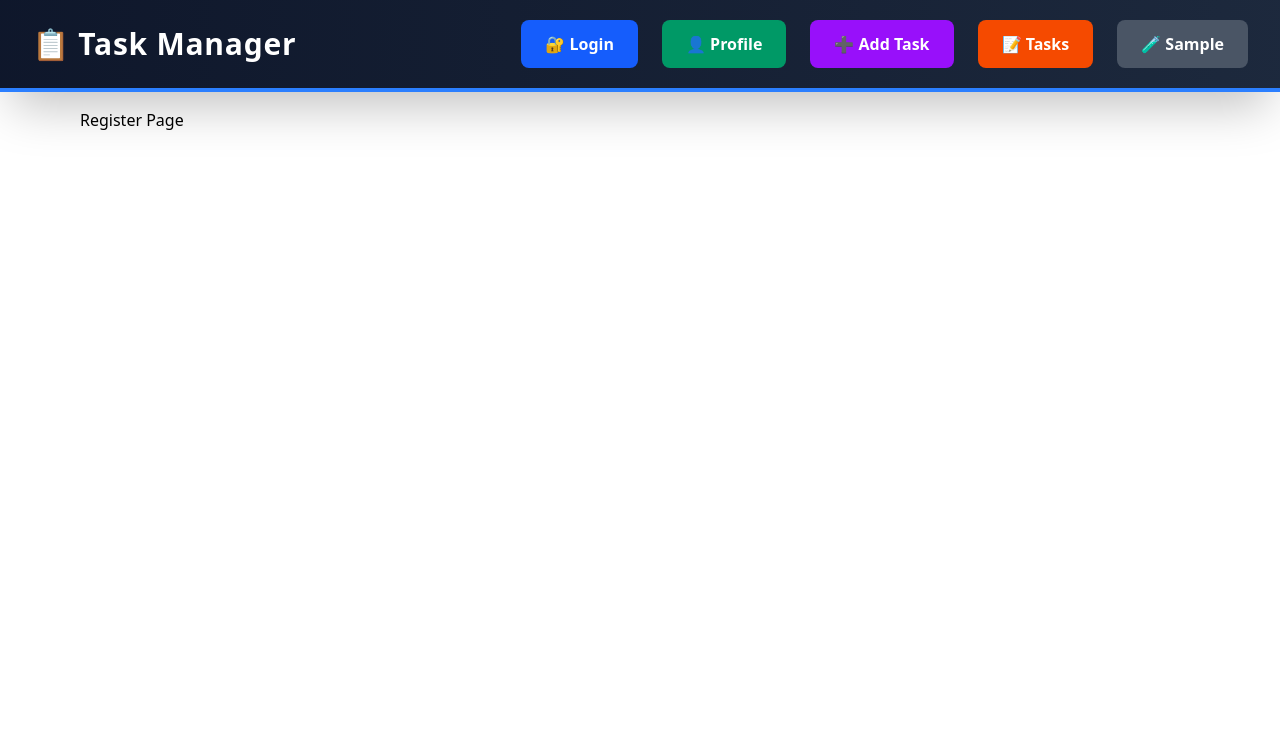
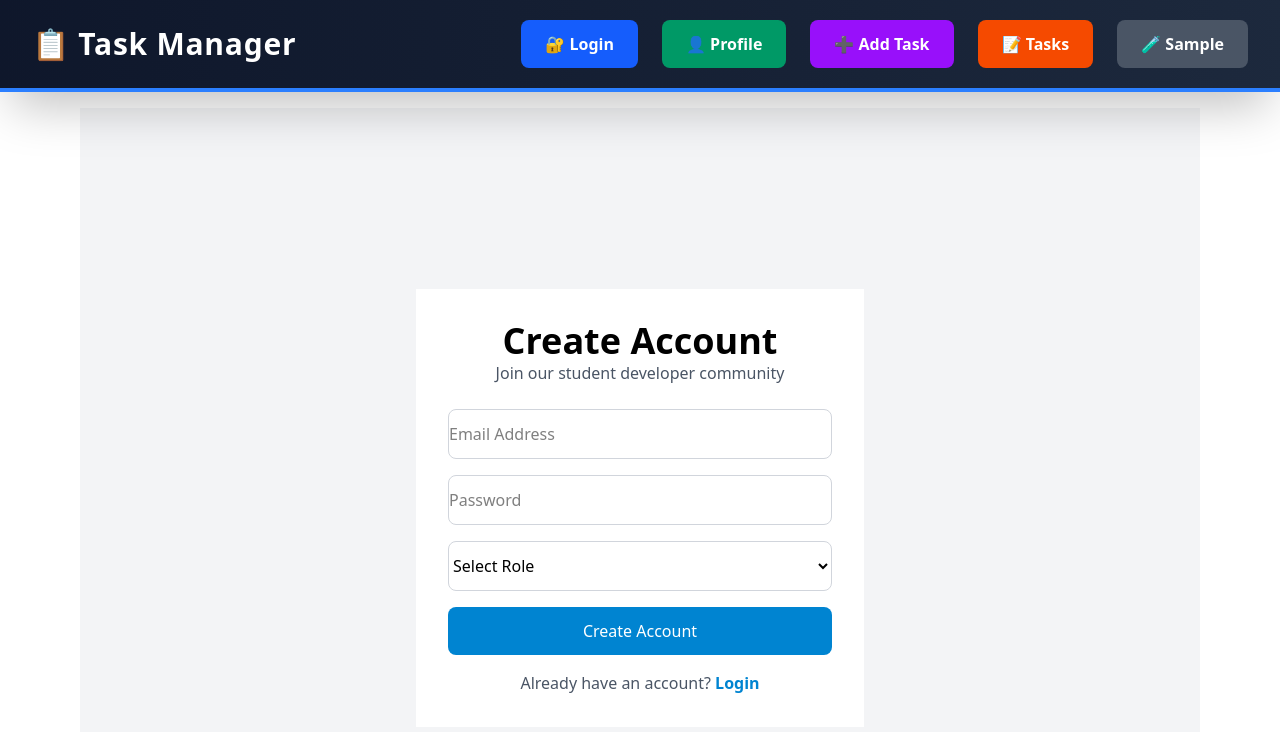
Before and after one commit to Task-Manager-Web-App/task-manager-frontend, a React app: page /register in a window 1280 px wide. Shown: the top 732 px of the page. Built offline with nearby package versions, Linux system fonts and the light colour scheme; the HTML template or start-up script is replaced by a standard one.

Commit message:
Login and register connect(work 100%)  with backend (without role)

```diff
--- a/src/pages/login-pages/LoginPage.tsx
+++ b/src/pages/login-pages/LoginPage.tsx
@@ -1,10 +1,81 @@
+import { useState } from "react";
+import { Link } from "react-router-dom";
 
 export default function LoginPage() {
+  const [email, setEmail] = useState("");
+  const [password, setPassword] = useState("");
+
+  const handleSubmit = async (e: React.FormEvent<HTMLFormElement>) => {
+  e.preventDefault();
+
+  try {
+    const response = await fetch("http://localhost:3000/login", {
+      method: "POST",
+      headers: {
+        "Content-Type": "application/json",
+      },
+      body: JSON.stringify({
+        email: email,
+        password: password,
+      }),
+    });
+
+    const data = await response.json();
+
+    if (!response.ok) {
+      alert(data.message || "Login failed");
+      return;
+    }
+
+    alert("Login successful!");
+    //console.log("User:", data.user);
+    //console.log("Session:", data.session);
+    //localStorage.setItem("access_token", data.session.access_token);
+    window.location.href = "../tasks-page/TasksPage.tsx";
+
+
+
+  } catch (error) {
+    alert("Unable to connect to server");
+    console.error(error);
+  }
+};
 
 
   return (
-    <div>
-      <h1>Login Page</h1>
+    <div className="min-h-screen flex items-center justify-center bg-gray-100">
+      <div className="w-full max-w-md bg-white p-8">
+        <h1 className="text-4xl font-bold text-center">Welcome Back</h1>
+        <p className="text-center text-gray-600 mb-6">Please enter your credentials to login</p>
+
+        <form onSubmit={handleSubmit} className="space-y-4">
+          <input
+            type="email"
+            placeholder="Email Address"
+            value={email}
+            onChange={(e) => setEmail(e.target.value)}
+            className="w-full py-3 border border-gray-300 rounded-lg "
+            required
+          />
+
+          <input
+            type="password"
+            placeholder="Password"
+            value={password}
+            onChange={(e) => setPassword(e.target.value)}
+            className="w-full py-3 border border-gray-300 rounded-lg "
+            required
+          />
+
+          <button type="submit" className="w-full py-3 bg-sky-600  text-white py-2 rounded-lg">
+            Login
+          </button>
+        </form>
+
+        <p className="text-center text-gray-600">
+          Don't have an account? <Link to="/register" className="text-sky-600 ">Register</Link>
+        </p>
+      </div>
     </div>
   );
 }
--- a/src/pages/login-pages/RegisterPage.tsx
+++ b/src/pages/login-pages/RegisterPage.tsx
@@ -1,10 +1,89 @@
+import { useState } from "react";
+import { Link } from "react-router-dom";
 
 export default function RegisterPage() {
 
+  const [email, setEmail] = useState("");
+  const [password, setPassword] = useState("");
+  //const [role, setRole] = useState("");
+
+  const handleSubmit = async (e: React.FormEvent<HTMLFormElement>) => {
+  e.preventDefault();
+
+  try {
+    const response = await fetch("http://localhost:3000/register", {
+      method: "POST",
+      headers: {
+        "Content-Type": "application/json",
+      },
+      body: JSON.stringify({
+        email: email,
+        password: password,
+      }),
+    });
+
+    const data = await response.json();
+
+    if (!response.ok) {
+      alert(data.message || "Registration failed");
+      return;
+    }
+
+    alert("Registration successful!");
+    console.log(data);
+
+  } catch (error) {
+    alert("Cannot connect to server");
+    console.error(error);
+  }
+};
+
 
   return (
-    <div>
-      <h1>Register Page</h1>
+    <div className="min-h-screen flex items-center justify-center bg-gray-100">
+      <div className="w-full max-w-md bg-white p-8">
+        <h2 className="text-4xl font-bold text-center">Create Account</h2>
+        <p className="text-center text-gray-600 mb-6">Join our student developer community</p>
+
+        <form onSubmit={handleSubmit} className="space-y-4">
+          <input
+            type="email"
+            placeholder="Email Address"
+            value={email}
+            onChange={(e) => setEmail(e.target.value)}
+            className="w-full py-3 border border-gray-300 rounded-lg"
+            required
+          />
+
+          <input
+            type="password"
+            placeholder="Password"
+            value={password}
+            onChange={(e) => setPassword(e.target.value)}
+            className="w-full py-3 border border-gray-300 rounded-lg"
+            required
+          />
+
+          <select
+            //value={role}
+            //onChange={(e) => setRole(e.target.value)}
+            className="w-full py-3 border border-gray-300 rounded-lg"
+            required
+          >
+            <option value="">Select Role</option>
+            <option value="user">User</option>
+            <option value="admin">Admin</option>
+          </select>
+
+          <button type="submit" className="w-full py-3 bg-sky-600  text-white rounded-lg">
+            Create Account
+          </button>
+        </form>
+
+        <p className="text-center text-gray-600 mt-4">
+          Already have an account? <Link to="/login" className="text-sky-600 font-semibold">Login</Link>
+        </p>
+      </div>
     </div>
   );
 }
```
